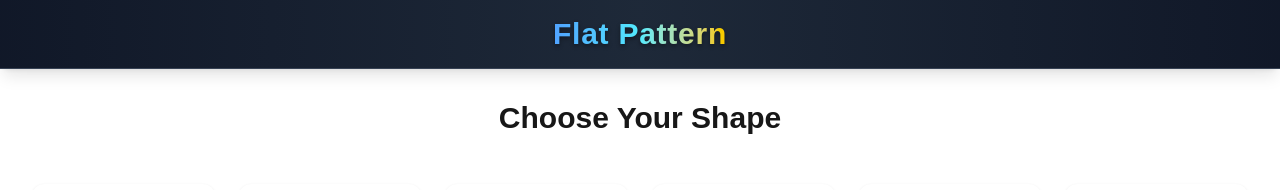
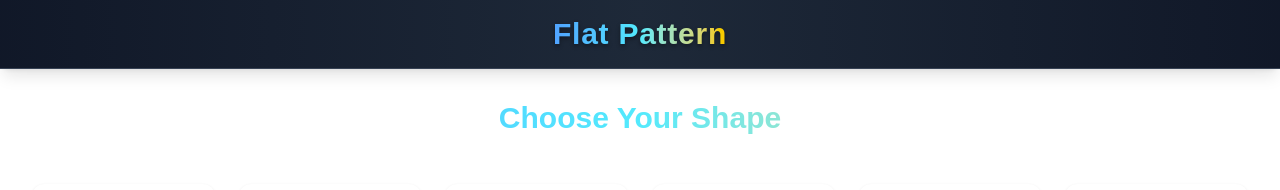
Before and after one commit to aboudeir-jojma/FlatPattern-site, a Next.js app: page / in a window 1280 px wide. Shown: the top 190 px of the page. Built offline with nearby package versions, Linux system fonts and the light colour scheme.

Commit message:
modif style

```diff
--- a/app/page.tsx
+++ b/app/page.tsx
@@ -3,7 +3,13 @@ import ShapeList from "../components/ShapeList";
 export default function HomePage() {
   return (
     <section className="text-center py-10">
-      <h1 className="text-3xl font-bold mb-4 mt-15">Choose Your Shape</h1>
+<h1
+  className="text-3xl font-bold mb-4 mt-15 bg-gradient-to-r from-blue-400 via-cyan-300 to-yellow-400 bg-clip-text text-transparent"
+>
+  Choose Your Shape
+</h1>
+
+
 
       <ShapeList />
     </section>
--- a/app/shape/[slug]/page.tsx
+++ b/app/shape/[slug]/page.tsx
@@ -94,18 +94,21 @@ export default function ShapePage({ params }: { params: { slug: string } }) {
       <div className="flex flex-col md:flex-row items-center justify-center gap-10 w-full">
     {/* Form */}
 <div className="bg-white rounded-xl shadow-xl p-6 w-full md:w-1/2">
-          <h2 className="text-2xl font-semibold mb-4 capitalize">
+  <h2
+    className="text-2xl font-semibold mb-4 capitalize bg-gradient-to-r from-blue-400 via-cyan-300 to-yellow-400 bg-clip-text text-transparent"
+  >
     {slug.replace(/-/g, " ")} Parameters
   </h2>
   <ShapeForm fields={fields} />
 </div>
+
 
         {/* Image */}
         <div className="w-full md:w-1/2 flex justify-center">
           <img
             src={imageSrc}
             alt={slug}
-            className="w-100 h-100 object-contain rounded-xl shadow-lg"
+            className="w-90 h-90 object-contain rounded-xl shadow-lg"
           />
         </div>
       </div>
```
Lines whose indentation alone changed are shown as unchanged.
